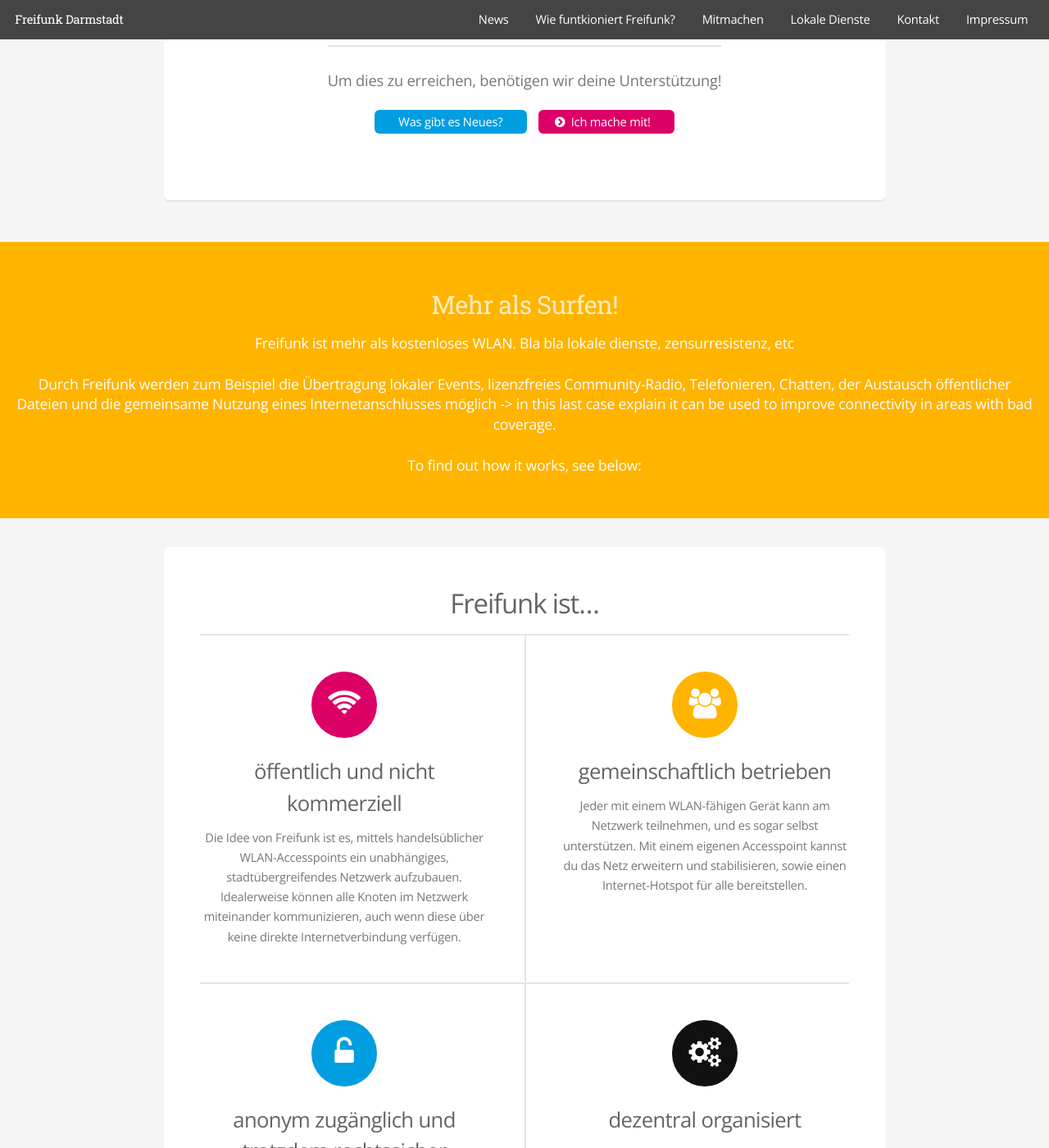
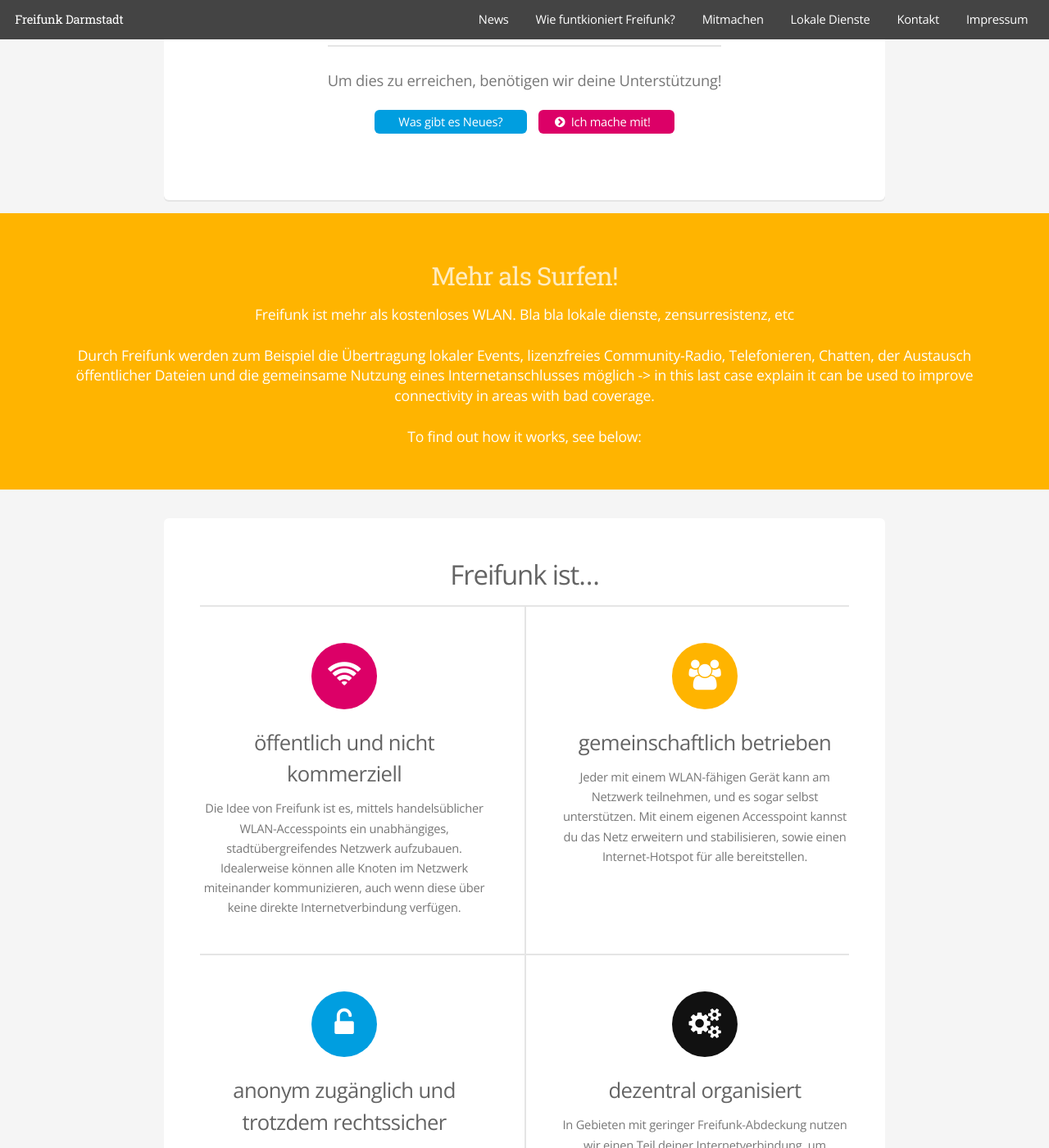
Before and after one commit to mdrenger/darmstadt.freifunk.net, a Jekyll site: the page built from pages/index.html, in a window 1280 px wide and 1400 px high, scrolled down 545 px. Shown: the whole window at 82% size. Built offline with Jekyll 4.4.1, drawn with Linux system fonts in a browser that asks for light colours.

Commit message:
changed padding and top margin for the stripe box

```diff
--- a/css/style.scss
+++ b/css/style.scss
@@ -1319,8 +1319,8 @@
 	#stripe {
 		background: $color-accent3-bg;
 		color: #fff;
-		margin: 0 0 $size-element-height 0;
-		padding: 3em 1em 3em 1em;
+		margin: -$size-element-height 0 $size-element-height 0;
+		padding: 3em 3em 3em 3em;
 		text-align: center;
 		font-size: 1.2em;
 
```
